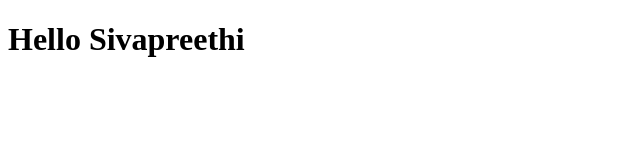
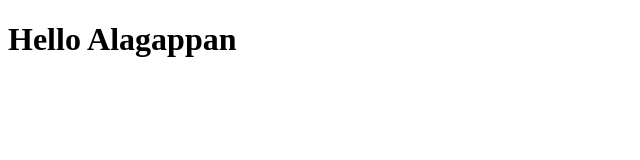
Before and after one commit to Sivapreethi95/Sivapreethi95.github.io, a plain HTML site: page index.html in a window 1280 px wide. Shown: the whole page, without its empty margins (0-640 px from the left). Drawn offline with Linux system fonts and the light colour scheme.

Commit message:
Update index.html

```diff
--- a/index.html
+++ b/index.html
@@ -1,6 +1,6 @@
 <!DOCTYPE html>
 <html>
 <body>
-<h1>Hello Sivapreethi</h1>
+<h1>Hello Alagappan</h1>
 </body>
 </html>
```
